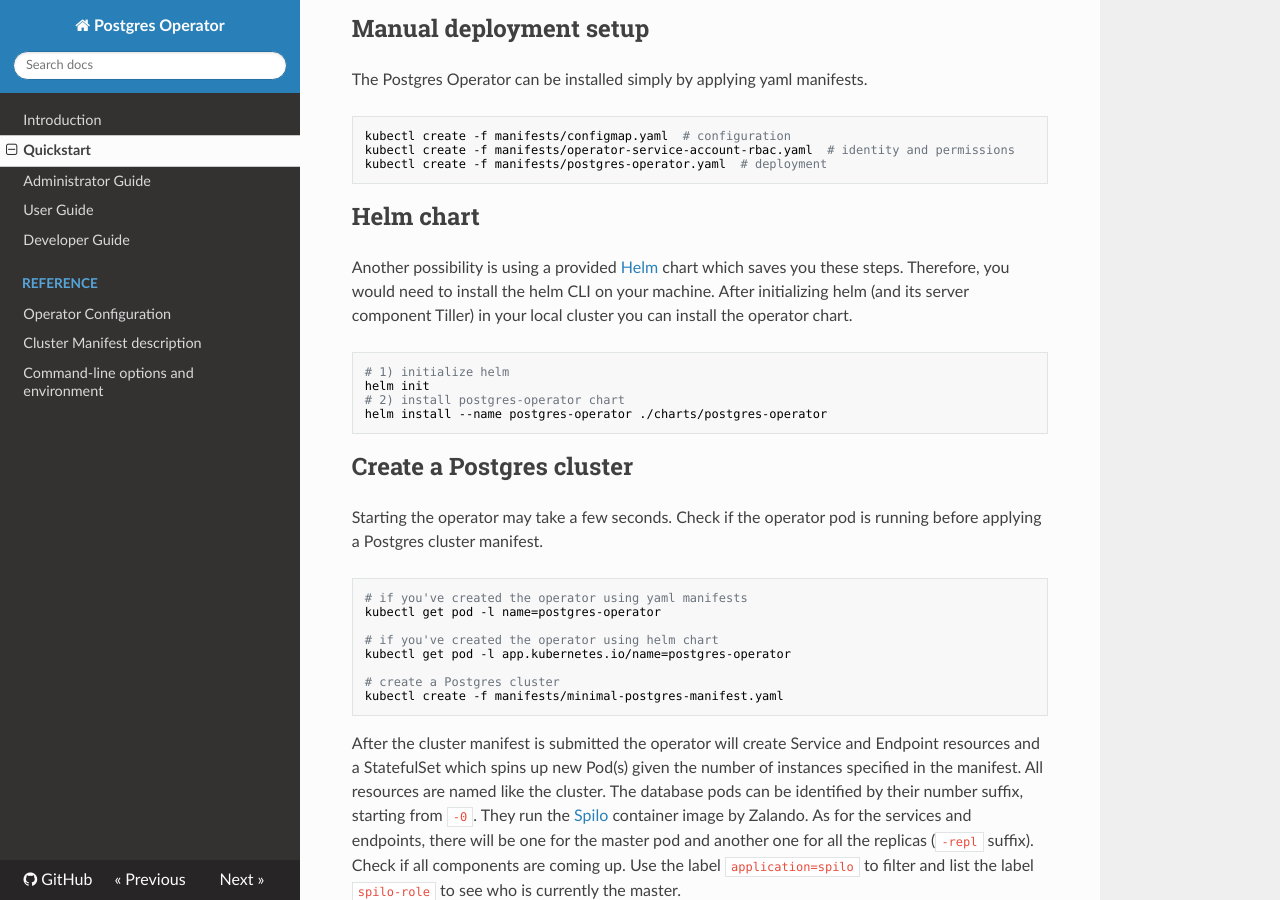
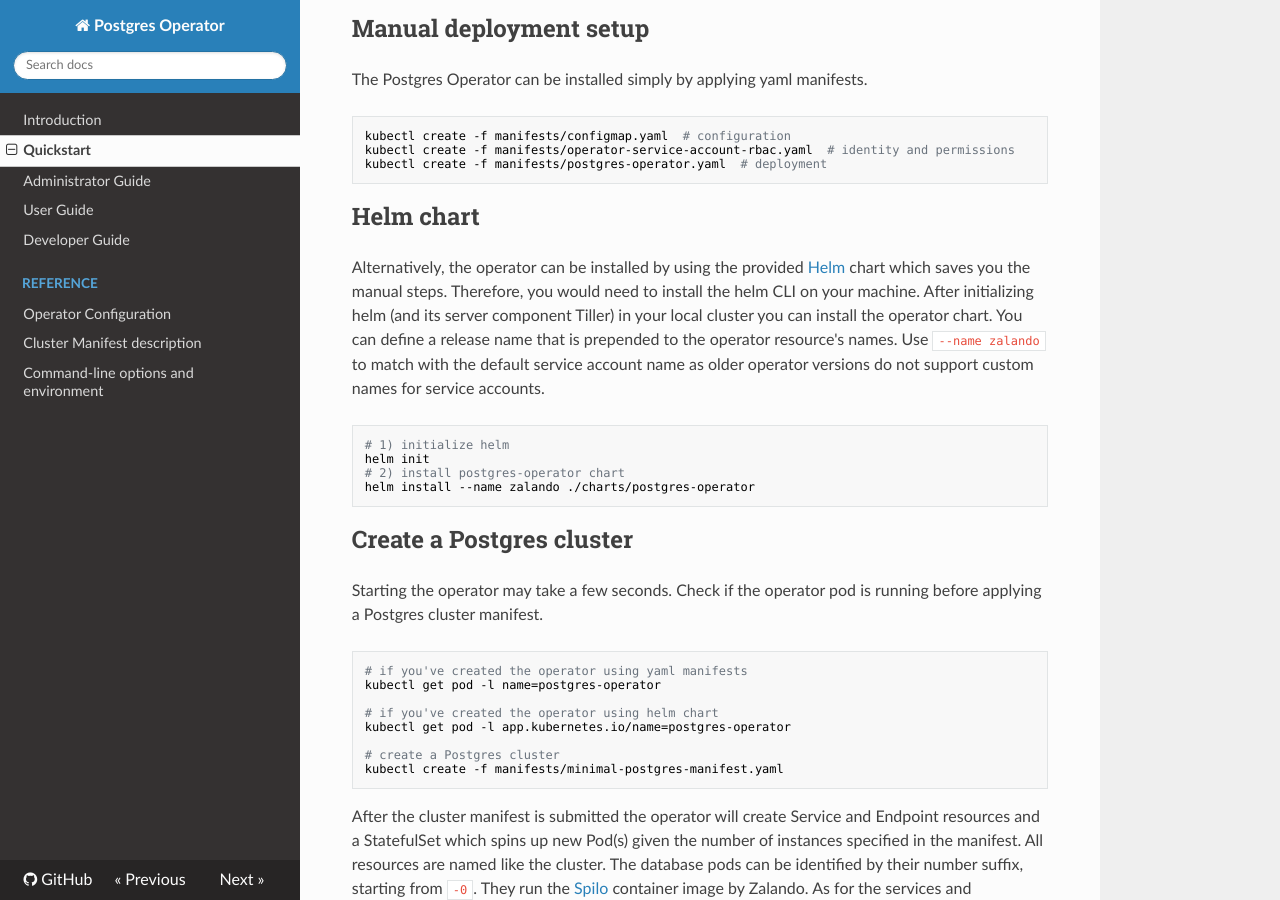
Before and after one commit to zalando/postgres-operator, an MkDocs documentation site: the page built from docs/quickstart.md, in a window 1280 px wide and 900 px high, scrolled down 506 px. Built offline with MkDocs 1.6.1, drawn with Linux system fonts in a browser that asks for light colours; nearby versions of some CDN libraries; old or Windows-style settings are respelled for this version of MkDocs.

Commit message:
updated helm section in quickstart

````diff
--- a/docs/quickstart.md
+++ b/docs/quickstart.md
@@ -32,16 +32,19 @@ kubectl create -f manifests/postgres-operator.yaml  # deployment
 
 ## Helm chart
 
-Another possibility is using a provided [Helm](https://helm.sh/) chart which
-saves you these steps. Therefore, you would need to install the helm CLI on your
-machine. After initializing helm (and its server component Tiller) in your local
-cluster you can install the operator chart.
+Alternatively, the operator can be installed by using the provided [Helm](https://helm.sh/)
+chart which saves you the manual steps. Therefore, you would need to install
+the helm CLI on your machine. After initializing helm (and its server
+component Tiller) in your local cluster you can install the operator chart.
+You can define a release name that is prepended to the operator resource's
+names. Use `--name zalando` to match with the default service account name
+as older operator versions do not support custom names for service accounts.
 
 ```bash
 # 1) initialize helm
 helm init
 # 2) install postgres-operator chart
-helm install --name postgres-operator ./charts/postgres-operator
+helm install --name zalando ./charts/postgres-operator
 ```
 
 ## Create a Postgres cluster
````
